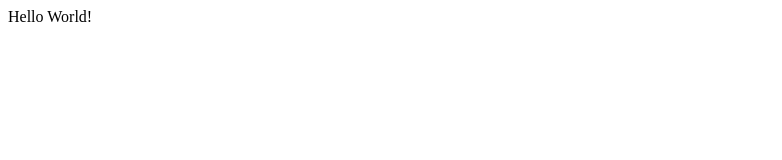
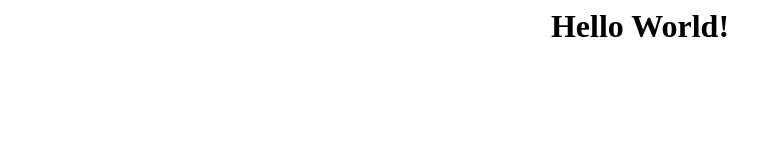
Before and after one commit to AlexeyLarionovCranfield/web_pages_on_github, a plain HTML site: page docs/index.html in a window 1280 px wide. Shown: the whole page, without its empty margins (0-782 px from the left). Drawn offline with Linux system fonts and the light colour scheme.

Commit message:
Updated html

```diff
--- a/docs/index.html
+++ b/docs/index.html
@@ -1 +1 @@
-<h1, text-align: center>Hello World!</h1>
+<h1><center>Hello World!</h1>
```
